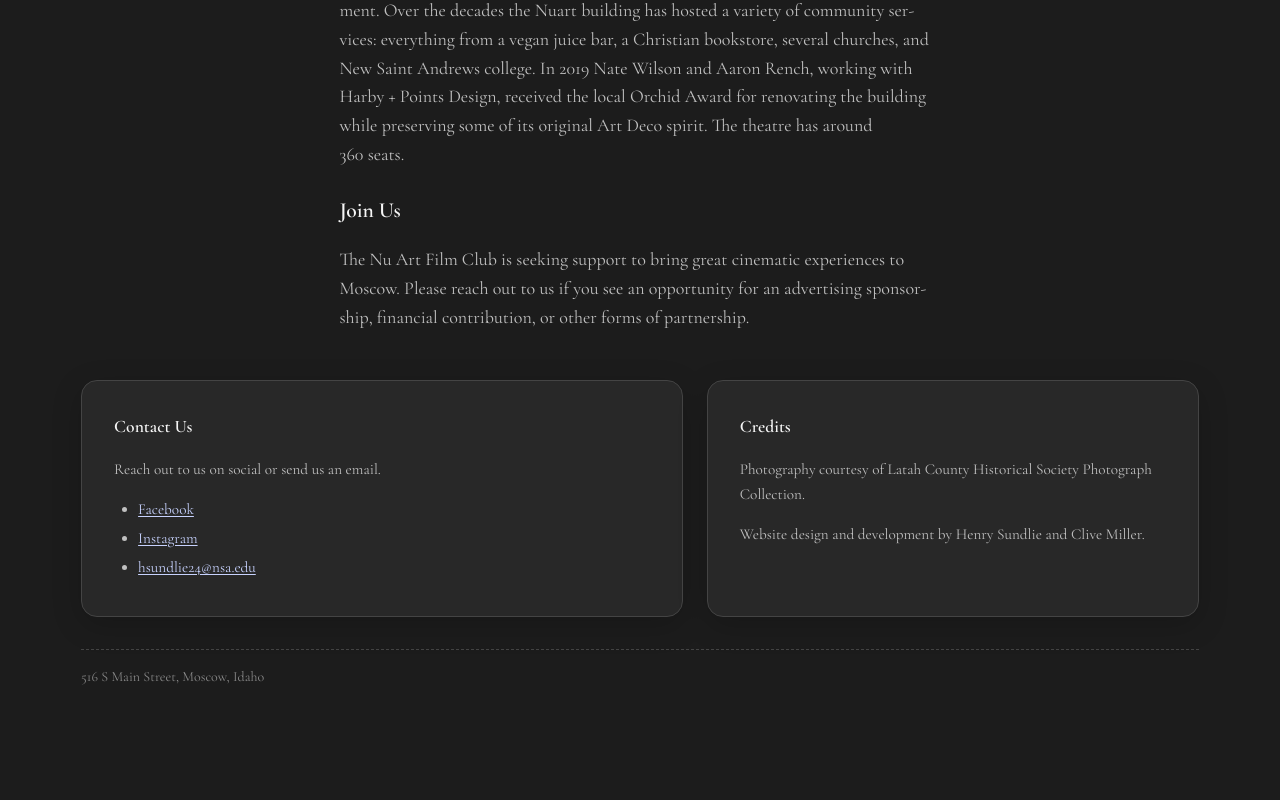
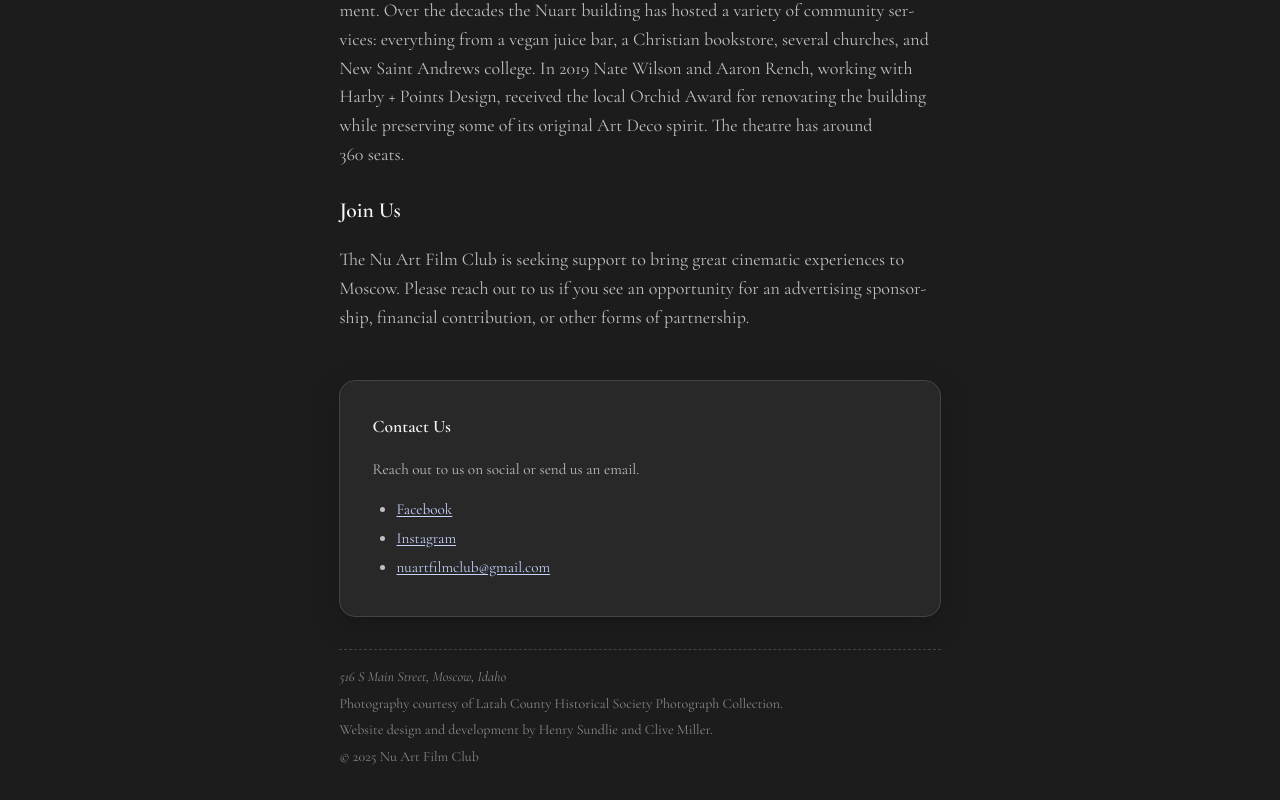
Before and after one commit to HenrySundlie/NuArtFilmClub, a React (Vite) app in the folder client/: page / in a window 1280 px wide. Shown: the part 1052-1852 px from the top of the page. Before the commit the page ends 1773 px from the top, so only its background shows below. Built offline with nearby package versions, Linux system fonts and the light colour scheme.

Commit message:
fixed  credits, email

```diff
--- a/client/src/pages/Home.tsx
+++ b/client/src/pages/Home.tsx
@@ -1,5 +1,6 @@
 import { observer } from 'mobx-react-lite';
 import { lazy, Suspense, useEffect, useRef, useState } from 'react';
+import styled from '@emotion/styled';
 const ReactMarkdown = lazy(() => import('react-markdown'));
 import {
   HeaderImageContainer,
@@ -23,12 +24,75 @@
 import MainStreetImage from '/images/Main Street east side_0001 cropped.jpg';
 import NuartOnMainStreet from '/images/NuartonMainStreetCropped.jpg';
 import homeMd from '../content/home.md?raw';
+import { theme } from '../theme';
+
+// Minimal, theme-aligned button that looks like a link
+const CopyEmailButton = styled.button`
+  appearance: none;
+  border: 0;
+  background: transparent;
+  padding: 0;
+  margin: 0;
+  color: ${theme.colors.link};
+  text-decoration: underline;
+  text-underline-offset: 2px;
+  cursor: pointer;
+  font: inherit;
+
+  &:focus-visible {
+    outline: ${theme.shadows.focus};
+    outline-offset: 3px;
+    border-radius: 4px;
+  }
+`;
+
+const CopyToast = styled.span`
+  display: inline-block;
+  margin-left: ${theme.spacing.sm};
+  padding: 2px 8px;
+  border-radius: ${theme.radii.pill};
+  background: ${theme.colors.surface};
+  border: 1px solid ${theme.colors.border};
+  color: ${theme.colors.text.secondary};
+  font-size: 0.85em;
+  line-height: 1.6;
+`;
 
 const Home = () => {
   const titleRef = useRef<HTMLHeadingElement | null>(null);
   const [showFloatingLogo, setShowFloatingLogo] = useState(false);
   const [isMobile, setIsMobile] = useState(false);
   const isMobileRef = useRef<boolean>(false);
+  const currentYear = new Date().getFullYear();
+  const [copied, setCopied] = useState(false);
+  const copyTimeoutRef = useRef<number | undefined>(undefined);
+
+  const handleCopyEmail = async () => {
+    const email = 'nuartfilmclub@gmail.com';
+    // Clear any existing dismissal timer
+    if (copyTimeoutRef.current) {
+      window.clearTimeout(copyTimeoutRef.current);
+    }
+    try {
+      if (navigator.clipboard?.writeText) {
+        await navigator.clipboard.writeText(email);
+      } else {
+        throw new Error('Clipboard API unavailable');
+      }
+    } catch {
+      // Fallback for older browsers
+      const textarea = document.createElement('textarea');
+      textarea.value = email;
+      textarea.style.position = 'fixed';
+      textarea.style.left = '-9999px';
+      document.body.appendChild(textarea);
+      textarea.focus();
+      textarea.select();
+      try { document.execCommand('copy'); } finally { document.body.removeChild(textarea); }
+    }
+    setCopied(true);
+    copyTimeoutRef.current = window.setTimeout(() => setCopied(false), 2000);
+  };
 
   useEffect(() => {
     // Detect mobile viewport and keep updated
@@ -63,6 +127,9 @@
     return () => {
       window.removeEventListener('scroll', onScroll);
       mql.removeEventListener?.('change', updateIsMobile);
+      if (copyTimeoutRef.current) {
+        window.clearTimeout(copyTimeoutRef.current);
+      }
     };
   }, []);
 
@@ -102,7 +169,7 @@
           </Suspense>
         </ContentText>
 
-        {/* Footer: Contact + Credits */}
+        {/* Footer: Contact + Credits moved to fine print */}
         <HomeFooter aria-labelledby="home-footer-heading">
           <FooterGrid>
             <FooterCard>
@@ -123,23 +190,29 @@
                     </a>
                   </li>
                   <li>
-                    <a href="mailto:hsundlie24@nsa.edu">hsundlie24@nsa.edu</a>
+                    <CopyEmailButton
+                      type="button"
+                      onClick={handleCopyEmail}
+                      aria-label="Copy email address nuartfilmclub@gmail.com to clipboard"
+                    >
+                      nuartfilmclub@gmail.com
+                    </CopyEmailButton>
+                    {copied && (
+                      <CopyToast role="status" aria-live="polite" aria-atomic="true">
+                        Email copied
+                      </CopyToast>
+                    )}
                   </li>
                 </ul>
-              </FooterText>
-            </FooterCard>
-
-            <FooterCard aria-labelledby="home-credits-heading">
-              <FooterHeading id="home-credits-heading">Credits</FooterHeading>
-              <FooterText>
-                <p>Photography courtesy of Latah County Historical Society Photograph Collection.</p>
-                <p>Website design and development by Henry Sundlie and Clive Miller.</p>
               </FooterText>
             </FooterCard>
           </FooterGrid>
 
           <FooterFinePrint>
-            <span>516 S Main Street, Moscow, Idaho</span>
+            <address>516 S Main Street, Moscow, Idaho</address>
+            <span>Photography courtesy of Latah County Historical Society Photograph Collection.</span>
+            <span>Website design and development by Henry Sundlie and Clive Miller.</span>
+            <span>© {currentYear} Nu Art Film Club</span>
           </FooterFinePrint>
         </HomeFooter>
       </ContentSection>
--- a/client/src/styles/HomePage.styles.ts
+++ b/client/src/styles/HomePage.styles.ts
@@ -378,9 +378,14 @@
   display: grid;
   gap: clamp(${theme.spacing.md}, 2vw, ${theme.spacing.lg});
   grid-template-columns: 1fr;
+  /* Center the content and match the main text measure */
+  max-width: 70ch; /* same as ContentText desktop measure */
+  margin-left: auto;
+  margin-right: auto;
 
   ${theme.breakpoints.desktop} {
-    grid-template-columns: 1.1fr 0.9fr;
+    /* Keep single column on desktop to center the Contact card */
+    grid-template-columns: 1fr;
   }
 `;
 
@@ -413,10 +418,10 @@
   padding-top: ${theme.spacing.md};
   border-top: 1px dashed ${theme.colors.border};
   display: flex;
-  flex-wrap: wrap;
-  gap: ${theme.spacing.md};
-  align-items: center;
-  justify-content: space-between;
+  flex-direction: column; /* stack items on separate lines */
+  gap: ${theme.spacing.xs};
+  align-items: flex-start;
+  justify-content: flex-start;
   color: ${theme.colors.text.light};
   font-size: 0.875rem;
 `;
```
